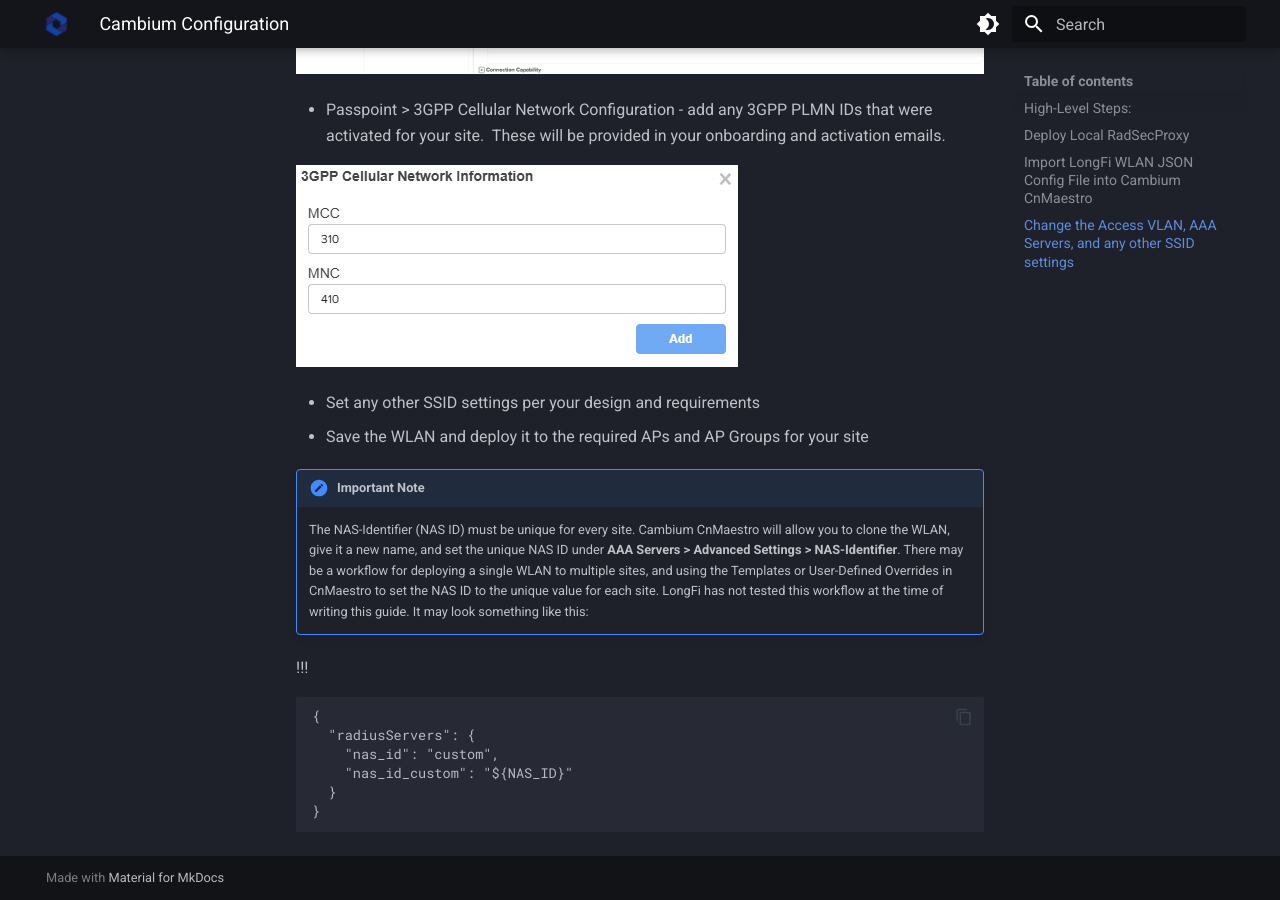
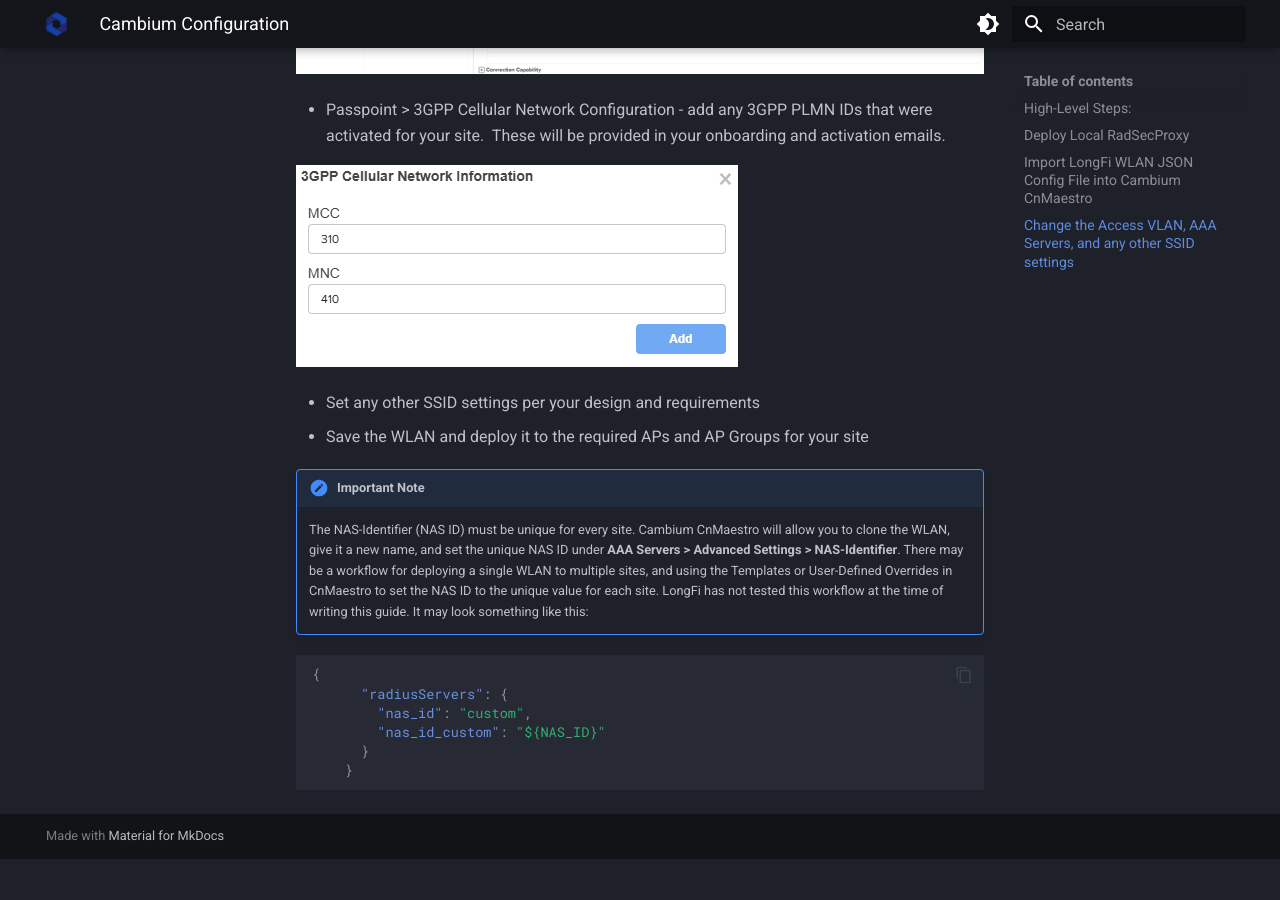
Before and after one commit to LongFi-Solutions/longfi-solutions.github.io, an MkDocs documentation site: the page built from docs/deployment/cambium.md, in a window 1280 px wide and 900 px high, scrolled down 5892 px. Built offline with MkDocs 1.6.1 and Material for MkDocs 9.7.7, drawn with Linux system fonts in a browser that asks for light colours; after the commit the page ends 6751 px from its top, so only the background shows below that.

Commit message:
Update Deployment Guides “cambium”

````diff
--- a/docs/deployment/cambium.md
+++ b/docs/deployment/cambium.md
@@ -96,11 +96,11 @@ Click on the newly created WLAN and change the following:
 
     The NAS-Identifier (NAS ID) must be unique for every site. Cambium CnMaestro will allow you to clone the WLAN, give it a new name, and set the unique NAS ID under **AAA Servers > Advanced Settings > NAS-Identifier**. There may be a workflow for deploying a single WLAN to multiple sites, and using the Templates or User-Defined Overrides in CnMaestro to set the NAS ID to the unique value for each site. LongFi has not tested this workflow at the time of writing this guide. It may look something like this:
 
-!!!
-
-    {
+```json
+{
       "radiusServers": {
         "nas_id": "custom",
         "nas_id_custom": "${NAS_ID}"
       }
     }
+```
````
